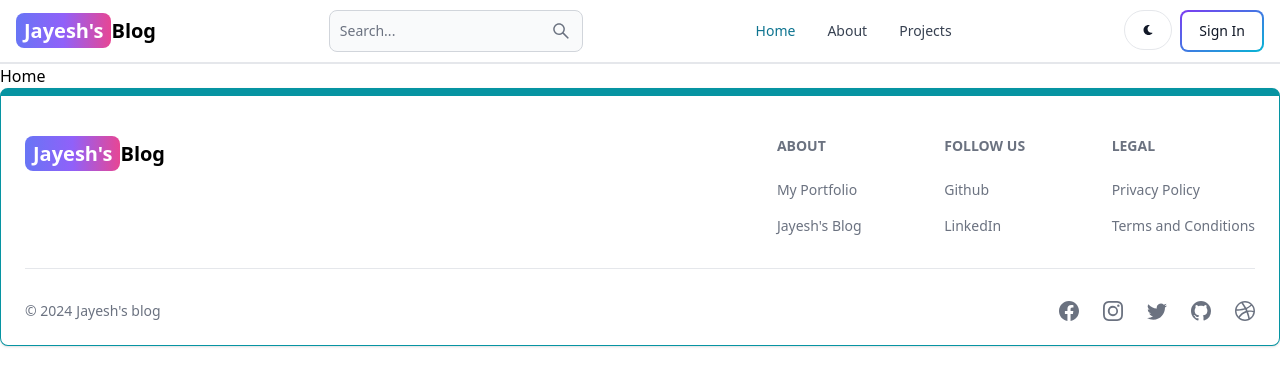
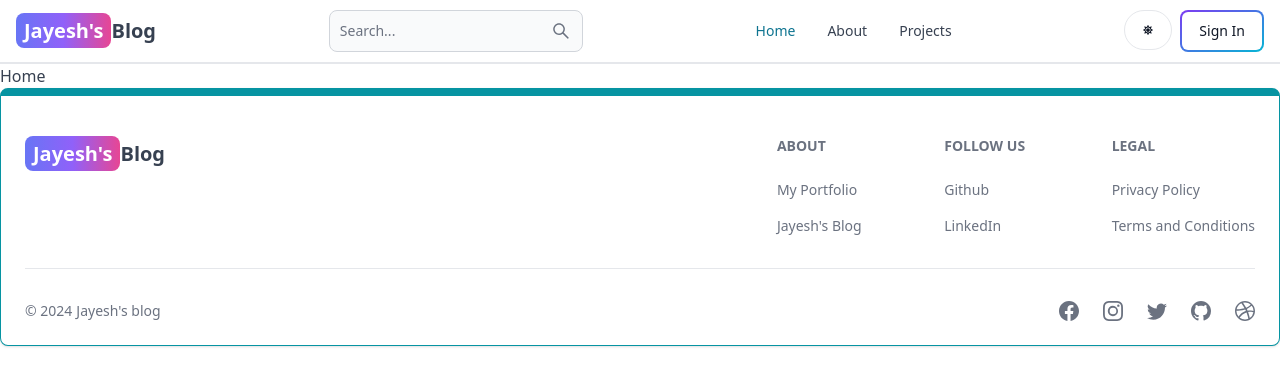
Before and after one commit to Jayeshnangare/mern-blog, a React (Vite) app in the folder client/: page / in a window 1280 px wide. Shown: the top 386 px of the page. Built offline with nearby package versions, Linux system fonts and the light colour scheme; no server answers.

Commit message:
complete dark mode functionality

```diff
--- a/client/src/components/Header.jsx
+++ b/client/src/components/Header.jsx
@@ -2,15 +2,19 @@
 import React from 'react'
 import { Link, useLocation } from 'react-router-dom'
 import {AiOutlineSearch} from 'react-icons/ai'
-import {FaMoon} from 'react-icons/fa';
-import { useSelector} from 'react-redux'
+import {FaMoon, FaSun} from 'react-icons/fa';
+import { useSelector, useDispatch} from 'react-redux'
+import { toggleTheme } from '../redux/theme/themeSlice';
+
 
 export default function Header() {
     const path = useLocation().pathname;
+    const dispatch = useDispatch();
     const {currentUser} = useSelector(state => state.user);
+    const {theme} = useSelector(state => state.theme);
 
   return (
-    <Navbar className='border-b-2 '>
+    <Navbar className='border-b-2'>
         <Link to='/' className='self-center whitespace-nowrap
          text-sm sm:text-xl font-semibold dark:text-white'>
 
@@ -32,8 +36,8 @@
 
          <div className='flex gap-2 md:order-2'>
 
-         <Button className='w-12 h-10 hidden sm:inline' color='gray' pill>
-            <FaMoon/>
+         <Button className='w-12 h-10 hidden sm:inline' color='gray' pill onClick={()=> dispatch(toggleTheme())}>
+           {theme === 'light' ? <FaSun/> : <FaMoon/>}
         </Button>
 
         {currentUser ? (
--- /dev/null
+++ b/client/src/components/ThemeProvider.jsx
@@ -0,0 +1,12 @@
+import React from 'react'
+import { useSelector } from 'react-redux'
+export default function ThemeProvider({children}) {
+    const {theme} = useSelector(state => state.theme);
+  return (
+    <div className={theme}>
+        <div className='bg-white text-gray-700 dark:text-gray-200 dark:bg-[rgb(16,23,42)] min-h-screen'>
+        {children}
+        </div>
+    </div>
+  )
+}
--- a/client/src/main.jsx
+++ b/client/src/main.jsx
@@ -5,11 +5,14 @@
 import {store, persistor} from './redux/store.js';
 import {Provider} from 'react-redux';
 import { PersistGate } from 'redux-persist/integration/react';
+import ThemeProvider from './components/ThemeProvider.jsx';
 
 createRoot(document.getElementById('root')).render(
   <PersistGate persistor={persistor}>
       <Provider store={store}>
+        <ThemeProvider>
           <App />
+        </ThemeProvider>
       </Provider>
   </PersistGate>
 
--- a/client/src/redux/store.js
+++ b/client/src/redux/store.js
@@ -2,9 +2,11 @@
 import userReducer from './user/userSlice.js';
 import { persistReducer, persistStore} from 'redux-persist';
 import storage from 'redux-persist/lib/storage';
+import themeReducer from './theme/themeSlice.js'
 
 const rootReducer = combineReducers({
     user: userReducer,
+    theme: themeReducer,
 });
 
 const persistConfig = {
--- /dev/null
+++ b/client/src/redux/theme/themeSlice.js
@@ -0,0 +1,20 @@
+import { createSlice } from "@reduxjs/toolkit";
+
+const initialState = {
+    theme: 'light',
+}
+
+const themeSlice = createSlice({
+    name: 'theme',
+    initialState,
+    reducers: {
+        toggleTheme: (state) => {
+            state.theme = state.theme === 'light' ? 'dark' : 'light';
+        },
+
+    }
+});
+
+export const {toggleTheme} = themeSlice.actions;
+
+export default themeSlice.reducer;
```
